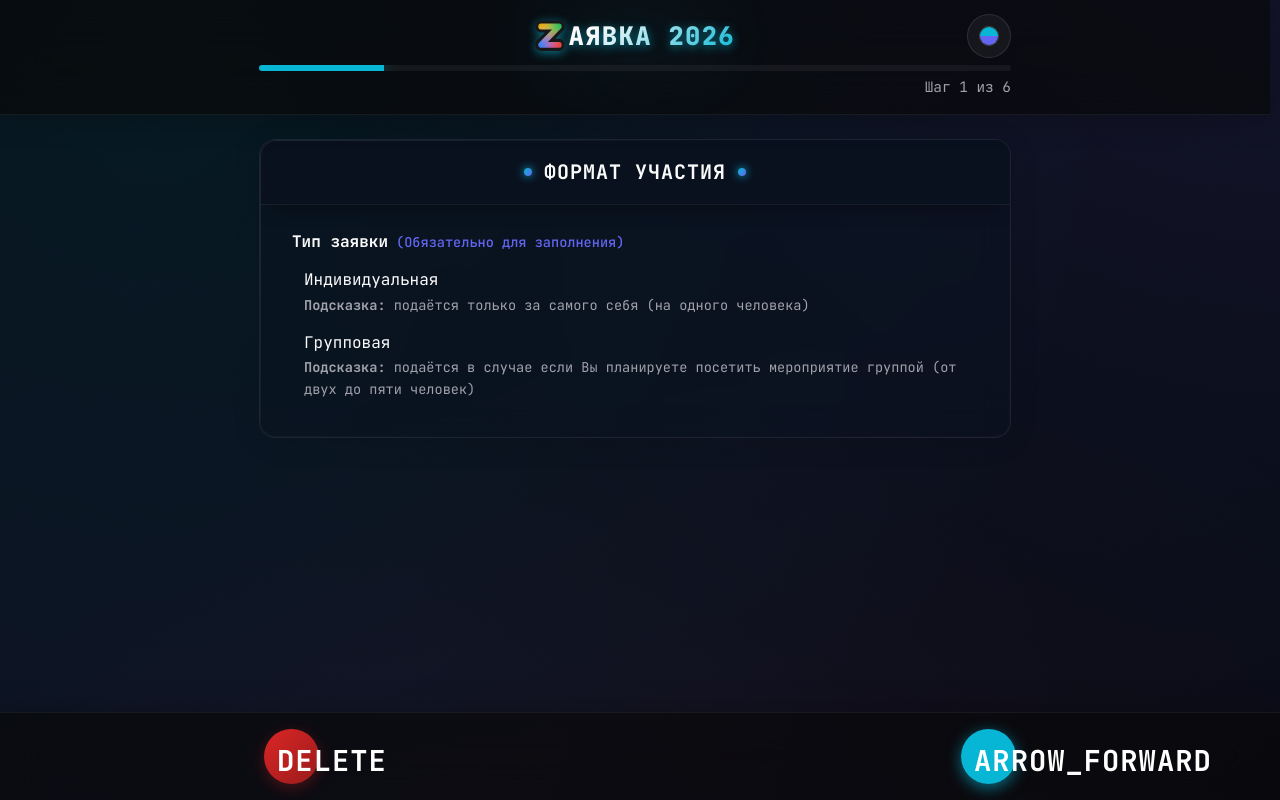
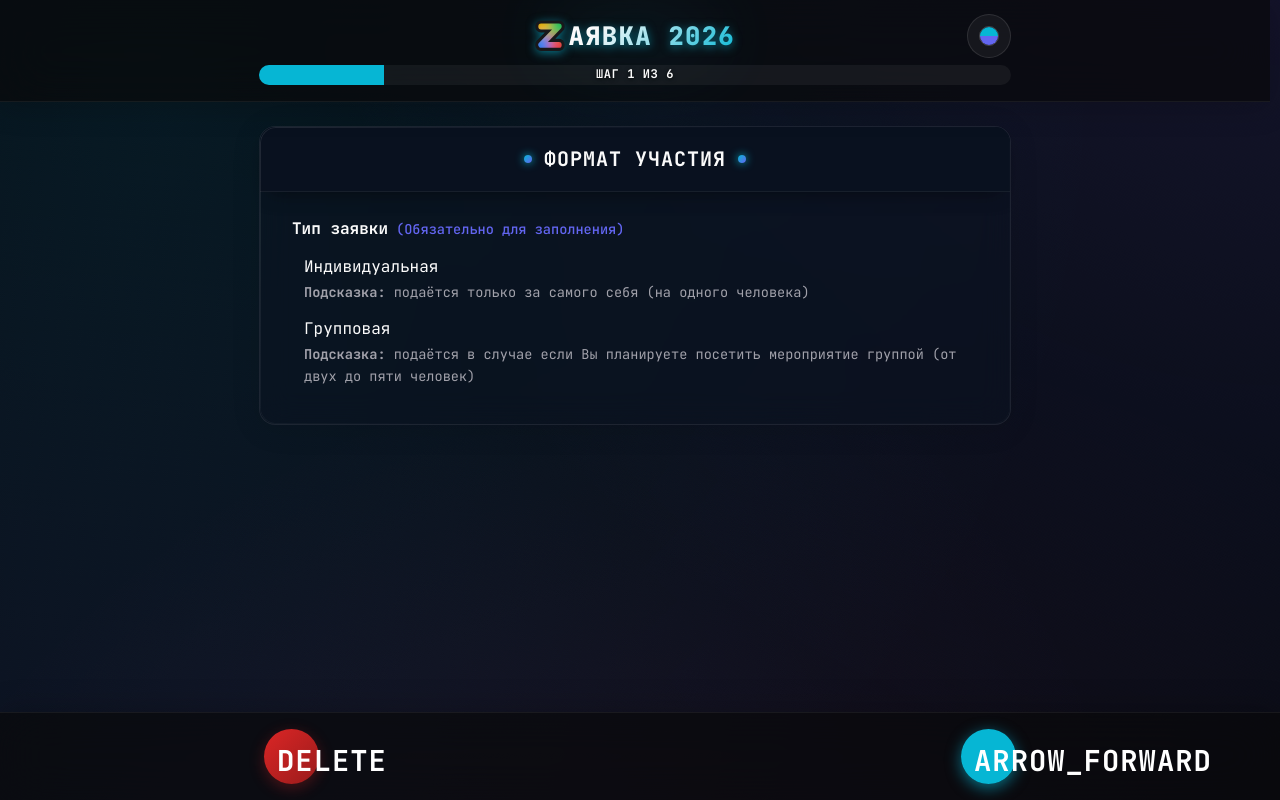
Before and after one commit to Toki-Stamp/applications-2026, a Svelte app: page / in a window 1280 px wide. Both pictures are taken after a click on the button "НАЧАТЬ ЗАПОЛНЕНИЕ". Shown: the top 800 px of the page. Built offline with nearby package versions, Linux system fonts and the light colour scheme.

Commit message:
Move progress bar text inside the bar

```diff
--- a/src/components/ProgressBar.svelte
+++ b/src/components/ProgressBar.svelte
@@ -8,42 +8,47 @@
       class="progress-fill"
       style="width: {((currentStep - 1) / (totalSteps - 1)) * 100}%"
     ></div>
+    <div class="progress-text">Шаг {currentStep - 1} из {totalSteps - 1}</div>
   </div>
-  <p class="step-indicator">Шаг {currentStep - 1} из {totalSteps - 1}</p>
 </div>
 
 <style>
   .progress-container {
+    width: 100%;
     margin-bottom: 0.5rem;
-    width: 100%;
   }
 
   .progress-bar {
+    position: relative;
     width: 100%;
-    height: 6px;
+    height: 20px;
     background-color: rgba(255, 255, 255, 0.05);
-    border-radius: 3px;
+    border-radius: 10px;
     overflow: hidden;
-    margin-bottom: 0.25rem;
   }
 
   .progress-fill {
     height: 100%;
     background: linear-gradient(90deg, var(--primary), var(--cyan));
     transition: width 0.4s cubic-bezier(0.4, 0, 0.2, 1);
-    box-shadow: 0 0 15px var(--primary-glow);
   }
 
-  .step-indicator {
-    text-align: right;
-    font-size: 0.9rem;
-    color: var(--text-secondary);
+  .progress-text {
+    position: absolute;
+    top: 0;
+    left: 0;
+    width: 100%;
+    height: 100%;
+    display: flex;
+    align-items: center;
+    justify-content: center;
+    font-size: 0.75rem;
+    font-weight: 600;
+    color: var(--text-primary);
+    text-transform: uppercase;
+    letter-spacing: 0.05em;
     font-family: var(--font-family);
-  }
-
-  @media (max-width: 600px) {
-    .progress-container {
-      margin-bottom: 0.5rem;
-    }
+    text-shadow: 0 1px 4px rgba(0, 0, 0, 0.8);
+    pointer-events: none;
   }
 </style>
```
